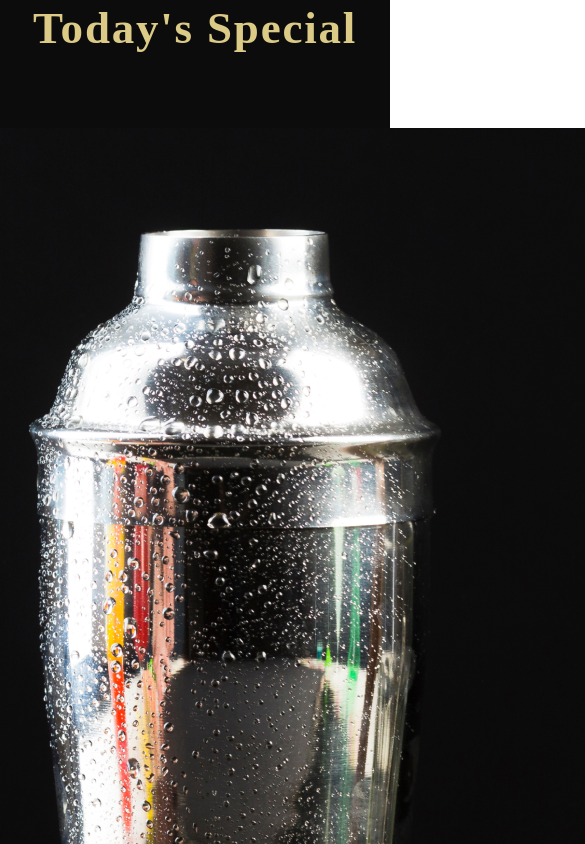
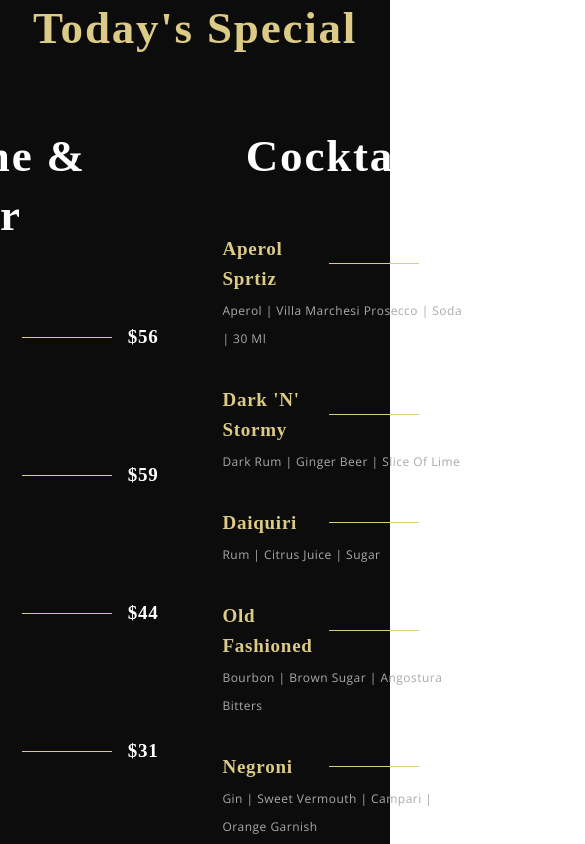
Before and after one commit to kharo019/fine-dining-app, a React (Create React App) app: page / in a window 390 px wide. Shown: the part 3420-4264 px from the top of the page, 585 px wide, since content can reach past the window. Built offline with nearby package versions, Linux system fonts and the light colour scheme; a web font is replaced by a local one.

Commit message:
Updated SpecialMenu and MenuItem files that way the display of wine & Beer and cocktails has been updated to be displayed have yet to add the mobile versions of it

```diff
--- a/src/components/MenuItem/MenuItem.css
+++ b/src/components/MenuItem/MenuItem.css
@@ -0,0 +1,36 @@
+.app__menuItem {
+	width: 100%;
+	margin: 1rem 0;
+
+	display: flex;
+	flex-direction: column;
+}
+
+.app__menuItem-head {
+	display: flex;
+	justify-content:space-between;
+	align-items: center;
+}
+
+.app__menuItem-sub{
+	width: 100%;
+	margin-top: 0.2rem;
+}
+
+.app__menuItem-name{
+	flex: 1;
+}
+
+.app__menuItem-dash{
+	width: 90px;
+	height: 1px;
+
+	background: var(--color-golden);
+	margin: 0 1rem;
+}
+
+.app__menuItem-price{
+	display: flex;
+	justify-content: flex-end;
+	align-items: flex-end;
+}
--- a/src/components/MenuItem/MenuItem.jsx
+++ b/src/components/MenuItem/MenuItem.jsx
@@ -1,9 +1,25 @@
 import React from 'react'
+import './MenuItem.css';
 
-const MenuItem = () => {
-  return (
-	<div>MenuItem</div>
-  )
-}
+const MenuItem = ({title, price, tags }) => (
+	<div className = "app__menuItem">
+		<div className = "app__menuItem-head">
+			<div className = "app__menuItem-name">
+				<p className = "p__cormorant" style = {{color: '#DCCA87'}}>{title}</p>
+			</div>
+
+			<div className = "app__menuItem-dash" />
+
+			<div className = "app__menuItem-price">
+				<p className = "p__cormorant">{price}</p>
+			</div>
+		</div>
+
+		<div className = "app__menuItem-sub">
+			<p className = "p__opensans" style = {{ color: '#AAA'}}> {tags}</p>
+		</div>
+	</div>
+
+);
 
 export default MenuItem
--- a/src/container/Menu/SpecialMenu.css
+++ b/src/container/Menu/SpecialMenu.css
@@ -17,3 +17,36 @@
 	align-items: flex-start;
 	flex-direction: row;
 }
+
+.app__specialMenu-menu_heading{
+	font-family: var(--font-base);
+	font-weight: 600;
+	font-size: 45px;
+	line-height: 58.5px;
+	letter-spacing: 0.04em;
+	color: var(--color-white);
+}
+
+.app__specialMenu-menu_wine, .app__specialMenu-menu_cocktails {
+	flex: 1;
+	width: 100%;
+	flex-direction: column;
+}
+
+.app__specialMenu-menu_img {
+	width: 410px;
+	margin: 0 2rem;
+
+}
+
+.app__specialMenu-menu_img img{
+	width: 100%;
+	height: auto;
+}
+
+.app__specialMenu_menu_items {
+	display: flex;
+	flex-direction: column;
+	margin: 2rem 0;
+	width: 100%;
+}
--- a/src/container/Menu/SpecialMenu.jsx
+++ b/src/container/Menu/SpecialMenu.jsx
@@ -13,10 +13,10 @@
 
 		<div className = "app__specialMenu-menu">
 			<div className = "app__specialMenu-menu_wine flex__center">
-				<p className = "app__specialMenu_menu_heading"> Wine & Beer</p>
+				<p className = "app__specialMenu-menu_heading"> Wine & Beer</p>
 				<div className = "app__specialMenu_menu_items">
 					{ data.wines.map((wine, index) => (
-						<MenuItem key = {wine.title + index} title = {wine.price} price = {wine.price} tags = {wine.tags}/>
+						<MenuItem key = {wine.title + index} title = {wine.title} price = {wine.price} tags = {wine.tags}/>
 					))}
 				</div>
 			</div>
@@ -26,7 +26,7 @@
 			</div>
 
 			<div className = "app__specialMenu-menu_cocktails flex__center">
-				<p className = "app__specialMenu_menu_heading"> Wine & Beer</p>
+				<p className = "app__specialMenu-menu_heading"> Cocktails</p>
 				<div className = "app__specialMenu_menu_items">
 					{ data.cocktails.map((cocktail, index) => (
 						<MenuItem key = {cocktail.title + index} title = {cocktail.title} price = {cocktail.price} tags = {cocktail.tags}/>
```
Also changed, not shown: 2 other files (tests, documents, lock files or other folders).
